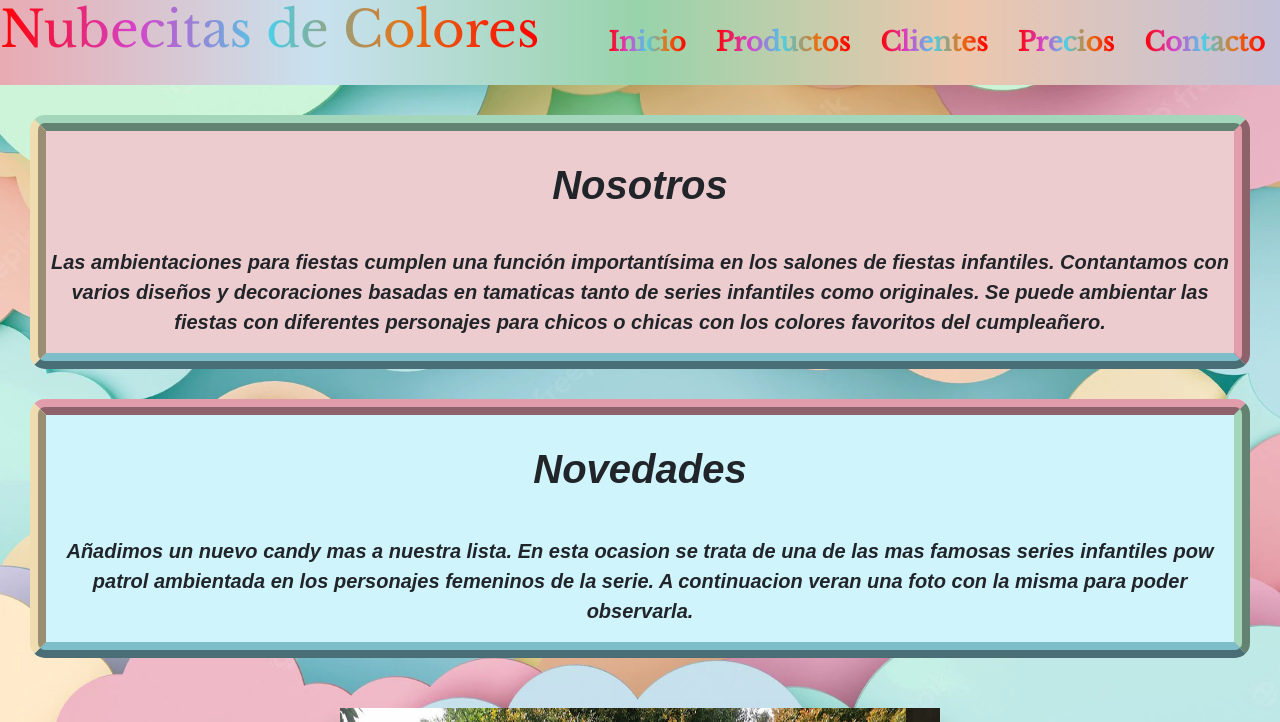
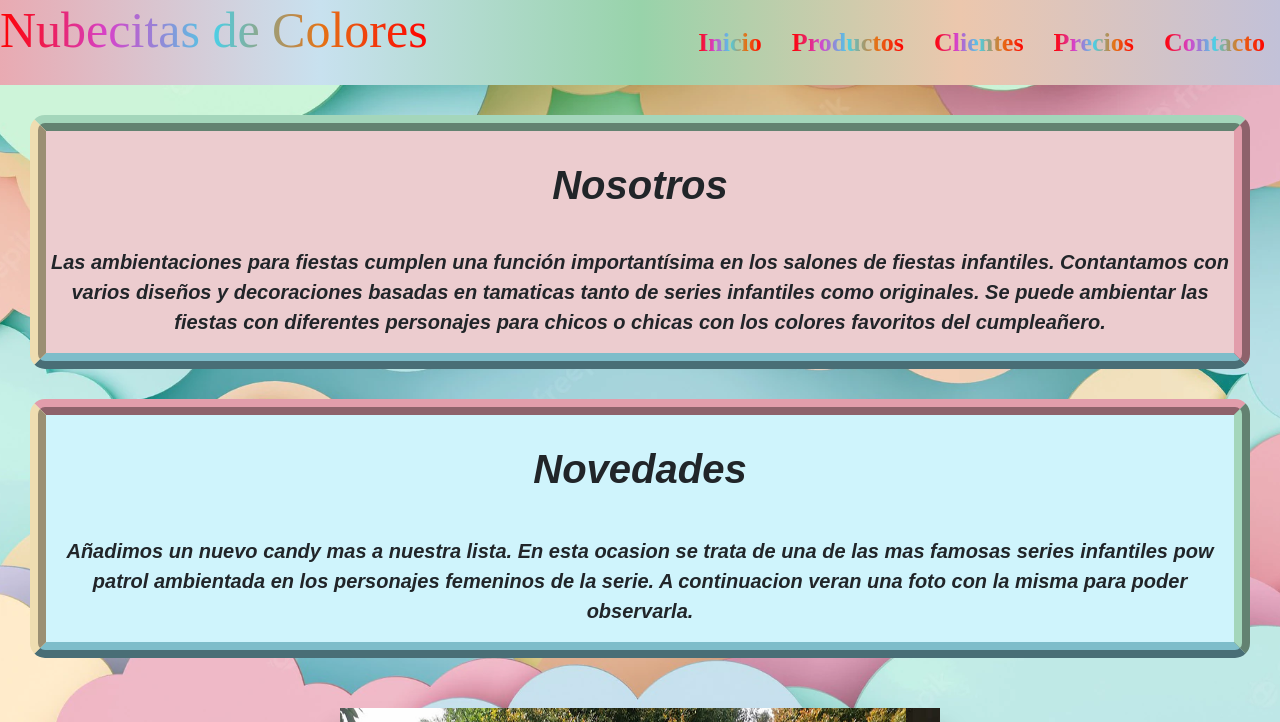
Before and after one commit to leonel-pataccini/NubecitasdeColores, a website: page index.html in a window 1280 px wide. Shown: the top 722 px of the page. Drawn offline with nearby package versions, Linux system fonts and the light colour scheme.

Commit message:
fuentes de google

```diff
--- a/index.html
+++ b/index.html
@@ -15,8 +15,9 @@
     integrity="sha384-EVSTQN3/azprG1Anm3QDgpJLIm9Nao0Yz1ztcQTwFspd3yD65VohhpuuCOmLASjC" crossorigin="anonymous">
     <link rel="stylesheet" href="css/main.css" />
     <link rel="preconnect" href="https://fonts.googleapis.com">
-<link rel="preconnect" href="https://fonts.gstatic.com" crossorigin>
-<link href="https://fonts.googleapis.com/css2?family=Libre+Baskerville&display=swap" rel="stylesheet">
+    <enlace rel="preconectar" href="https://fonts.googleapis.com">
+        <enlace rel="preconectar" href="https://fonts.gstatic.com" crossorigin>
+        <enlace href="https: //fonts.googleapis.com/css2? family= Pacífico & display=swap" rel="hoja de estilo">
 
 </head>
 
--- a/scss/_menusgenerales.scss
+++ b/scss/_menusgenerales.scss
@@ -15,7 +15,8 @@
 .titulo{
 
     font-size: 50px;
-    font-family: 'Libre Baskerville', serif;
+    font-family: 'Pacifico', 'cursive';
+
     color: transparent;
     background-image: linear-gradient(to right,red, rgb(214, 67, 202),rgb(76, 207, 230),rgb(228, 115, 22),red);
     -webkit-background-clip: text;
@@ -33,7 +34,7 @@
         color: transparent;
         background-image: linear-gradient(to right,red, rgb(214, 67, 202),rgb(76, 207, 230),rgb(228, 115, 22),red);
         -webkit-background-clip: text;
-        font-family: 'Libre Baskerville', serif;
+        font-family: 'Pacifico', 'cursive';
     }
 
 
```
Also changed, not shown: css/main.css, 1 other file.
